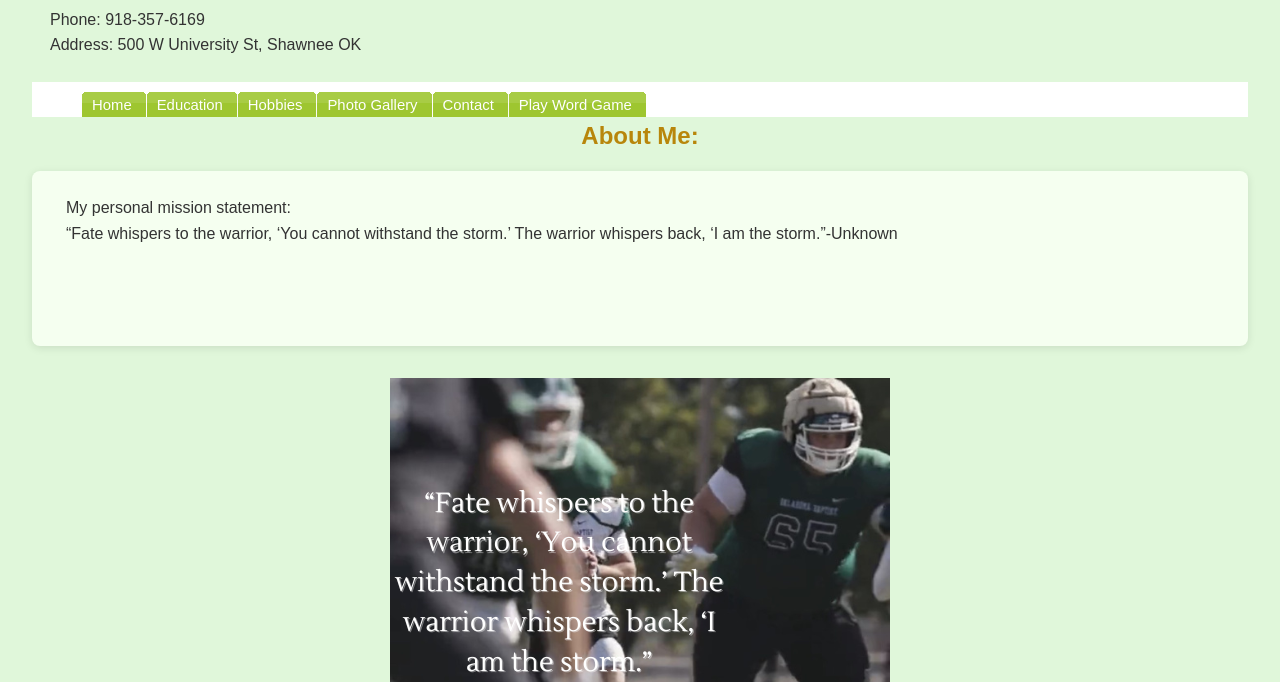
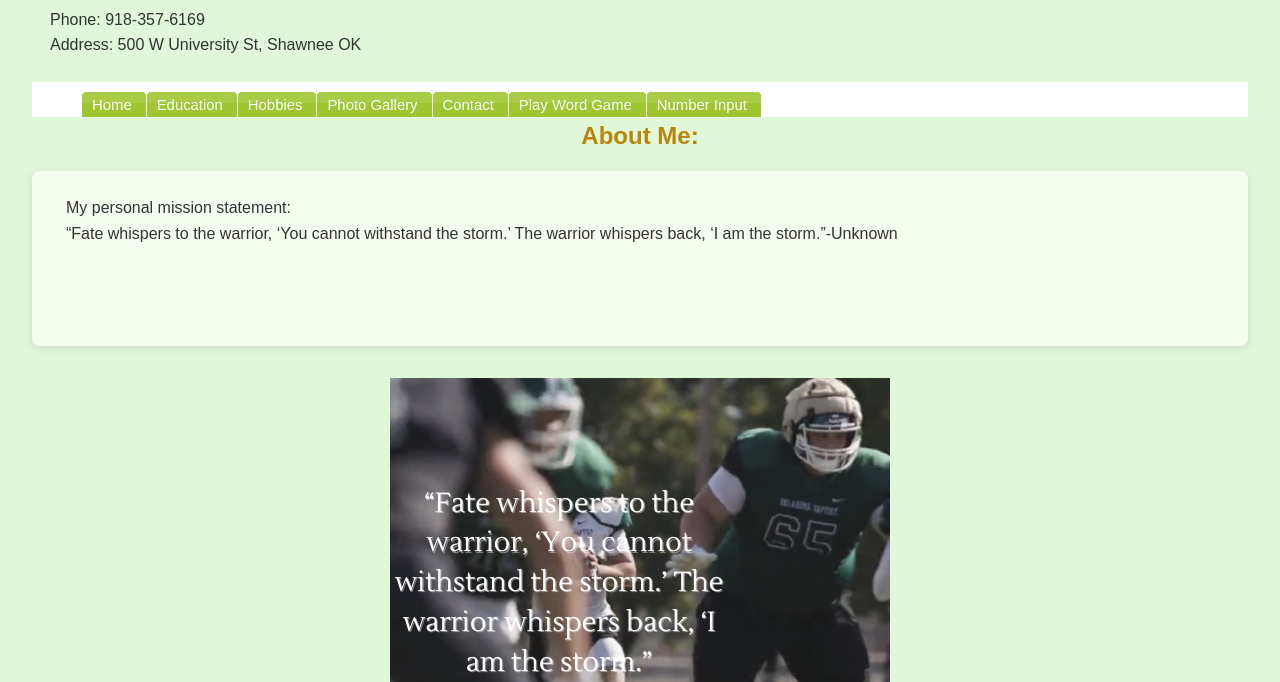
Before and after one commit to JacobFullerOBU/myResume, a plain HTML site: page index.html in a window 1280 px wide. Shown: the part 118-800 px from the top of the page. Drawn offline with Linux system fonts and the light colour scheme.

Commit message:
link on main page

```diff
--- a/index.html
+++ b/index.html
@@ -23,6 +23,7 @@
             <li><a href="../myResume/Photo Gallery/photoGallery.html"><span>Photo Gallery</span></a></li>
             <li><a href="./Contact/contactMe.html"><span>Contact</span></a></li>
             <li><a href="./Wordle Game/Menu/Menu.html"><span>Play Word Game</span></a></li>
+            <li><a href="./Number Input/numInput.html"><span>Number Input</span></a></li>
             <!-- Create Media Page instead of hobbies that shows art I've made -->
         </ul>
     </div>
```
